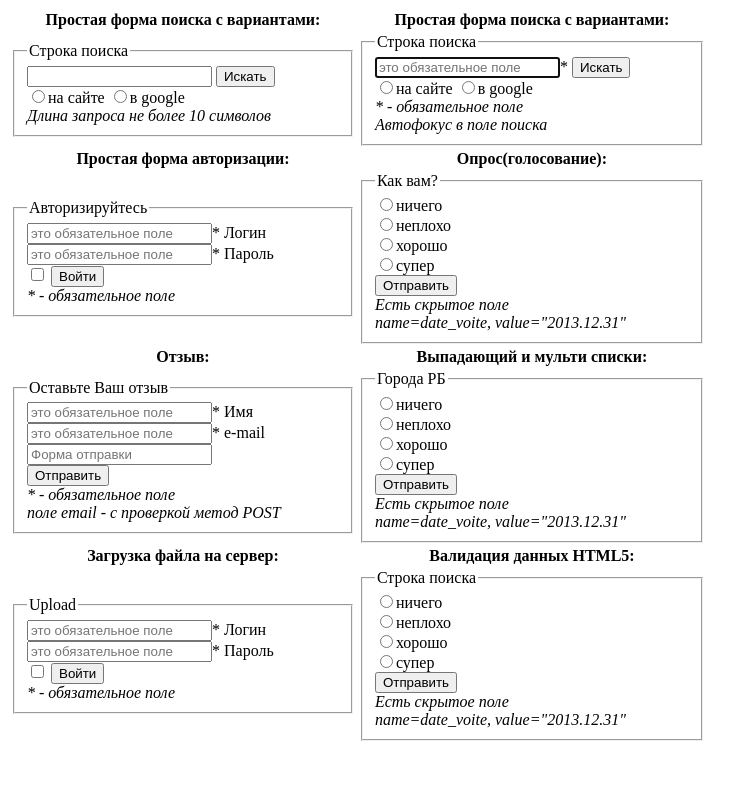
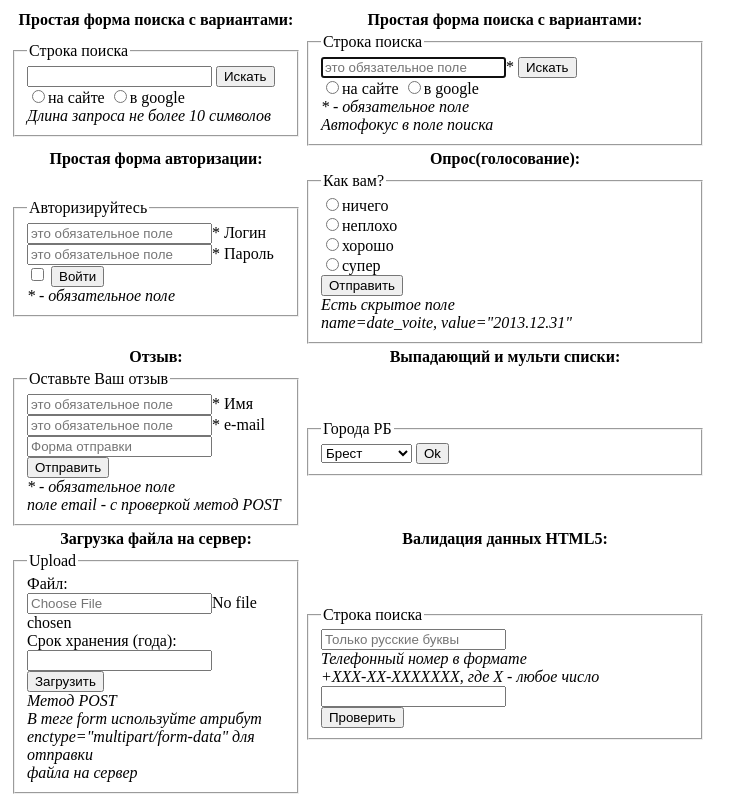
Before and after one commit to aadmn8427/Andrei_Ananich, a plain HTML site: page home/05_HTML/base/forms.html in a window 1280 px wide. Shown: the whole page, without its empty margins (0-753 px from the left). Drawn offline with Linux system fonts and the light colour scheme.

Commit message:
modified

```diff
--- a/home/05_HTML/base/forms.html
+++ b/home/05_HTML/base/forms.html
@@ -14,7 +14,8 @@
         </tr>
         <tr>
             <td>
-                <form action=http://fe.it-academy.by/TestForm.php method="post"><fieldset>
+                <form action=http://fe.it-academy.by/TestForm.php method="post">
+                    <fieldset>
                     <legend>Строка поиска</legend>
                     <input type="text" name="name" maxlength="10">
                     <input type="submit" value="Искать">
@@ -23,10 +24,12 @@
                     <label><input type="radio" name="поиск" id="в google">в google</label>
                     <br>
                     <em>Длина запроса не более 10 символов</em>
+                    </fieldset>
                 </form>
             </td>
             <td>
-                <form action=http://fe.it-academy.by/TestForm.php method="post"><fieldset>
+                <form action=http://fe.it-academy.by/TestForm.php method="post">
+                    <fieldset>
                     <legend>Строка поиска</legend>
                     <input type="text" name="name" placeholder="это обязательное поле" required autofocus>&ast;
                     <input type="submit" value="Искать">
@@ -36,6 +39,7 @@
                     <br>
                     <em>* - обязательное поле<br>
                         Автофокус в поле поиска</em>
+                    </fieldset>
                 </form>
             </td>
         </tr>
@@ -45,26 +49,30 @@
         </tr>
         <tr>
             <td>
-                <form action=http://fe.it-academy.by/TestForm.php method="post"><fieldset>
+                <form action=http://fe.it-academy.by/TestForm.php method="post">
+                    <fieldset>
                     <legend>Авторизируйтесь</legend>
                     <input type="text" name="login" placeholder="это обязательное поле" required>&ast; Логин<br>
                     <input type="password" name="password" placeholder="это обязательное поле" required>&ast; Пароль<br>
                     <input type="checkbox" name="check1">
                     <input type="submit" value="Войти"><br>
                     <em>* - обязательное поле</em>
+                    </fieldset>
                 </form>
             </td>
             <td>
-                <form action=http://fe.it-academy.by/TestForm.php method="post"><fieldset>
+                <form action=http://fe.it-academy.by/TestForm.php method="post">
+                    <fieldset>
                     <legend>Как вам?</legend>
                     <label><input type="radio" name="data" id="ничего">ничего</label><br>
                     <label><input type="radio" name="data" id="неплохо">неплохо</label><br>
                     <label><input type="radio" name="data" id="хорошо">хорошо</label><br>
                     <label><input type="radio" name="data" id="супер">супер</label><br>
-                    <input type="text" name="date_voite" value="2013.12.31" hidden>
+                    <input type="hidden" name="date_voite" value="2013.12.31">
                     <input type="submit" value="Отправить"><br>
                     <em>Есть скрытое поле<br>
                         name=date_voite, value="2013.12.31"</em>
+                    </fieldset>
                 </form>
             </td>
         </tr>
@@ -74,7 +82,8 @@
         </tr>
         <tr>
             <td>
-                <form action=http://fe.it-academy.by/TestForm.php method="post"><fieldset>
+                <form action=http://fe.it-academy.by/TestForm.php method="post">
+                    <fieldset>
                     <legend>Оставьте Ваш отзыв</legend>
                     <input type="text" name="text" placeholder="это обязательное поле" required>&ast; Имя<br>
                     <input type="email" name="email" placeholder="это обязательное поле" required>&ast; e-mail<br>
@@ -83,19 +92,27 @@
                     <em>* - обязательное поле<br>
                         поле email - с проверкой
                         метод POST</em>
+                    </fieldset>
                 </form>
             </td>
             <td>
-                <form action=http://fe.it-academy.by/TestForm.php method="post"><fieldset>
+                <form action=http://fe.it-academy.by/TestForm.php method="post">
+                    <fieldset>
                     <legend>Города РБ</legend>
-                    <label><input type="radio" name="data" id="ничего">ничего</label><br>
-                    <label><input type="radio" name="data" id="неплохо">неплохо</label><br>
-                    <label><input type="radio" name="data" id="хорошо">хорошо</label><br>
-                    <label><input type="radio" name="data" id="супер">супер</label><br>
-                    <input type="text" name="date_voite" value="2013.12.31" hidden>
-                    <input type="submit" value="Отправить"><br>
-                    <em>Есть скрытое поле<br>
-                        name=date_voite, value="2013.12.31"</em>
+                    <select name="list" id="list">
+                        <optgroup label="Города РБ">
+                              <option value="1">Брест</option>
+                              <option value="2">Минск</option>
+                              <option value="3">Витебск</option>
+                        </optgroup>
+                        <optgroup label="Города России">
+                              <option value="4">Москва</option>
+                              <option value="5">Рязань</option>
+                              <option value="6">Магадан</option>
+                        </optgroup>
+                    </select>
+                    <input type="submit" value="Ok">
+                    </fieldset>
                 </form>
             </td>
         </tr>
@@ -105,26 +122,31 @@
         </tr>
         <tr>
             <td>
-                <form action=http://fe.it-academy.by/TestForm.php method="post"><fieldset>
+                <form action=http://fe.it-academy.by/TestForm.php method="post" enctype="multipart/form-data">
+                    <fieldset>
                     <legend>Upload</legend>
-                    <input type="text" name="login" placeholder="это обязательное поле" required>&ast; Логин<br>
-                    <input type="password" name="password" placeholder="это обязательное поле" required>&ast; Пароль<br>
-                    <input type="checkbox" name="check1">
-                    <input type="submit" value="Войти"><br>
-                    <em>* - обязательное поле</em>
+                    Файл:<br>
+                    <input type="text" name="file" placeholder="Choose File">No file chosen<br>
+                    Срок хранения (года):<br>
+                    <input type="datetime" name="years" ><br>
+                    <input type="submit" value="Загрузить"><br>
+                    <em>Метод POST<br>
+                        В теге form используйте атрибут<br>
+                        enctype="multipart/form-data" для отправки<br>
+                        файла на сервер</em>
+                    </fieldset>
                 </form>
             </td>
             <td>
-                <form action=http://fe.it-academy.by/TestForm.php method="post"><fieldset>
+                <form action=http://fe.it-academy.by/TestForm.php method="post">
+                    <fieldset>
                     <legend>Строка поиска</legend>
-                    <label><input type="radio" name="data" id="ничего">ничего</label><br>
-                    <label><input type="radio" name="data" id="неплохо">неплохо</label><br>
-                    <label><input type="radio" name="data" id="хорошо">хорошо</label><br>
-                    <label><input type="radio" name="data" id="супер">супер</label><br>
-                    <input type="text" name="date_voite" value="2013.12.31" hidden>
-                    <input type="submit" value="Отправить"><br>
-                    <em>Есть скрытое поле<br>
-                        name=date_voite, value="2013.12.31"</em>
+                    <input type="text" name="text" pattern="[А-Яа-яЁё]+" placeholder="Только русские буквы"><br>
+                    <em>Телефонный номер в формате<br>
+                        +ХХХ-ХХ-ХХХХХХХ, где Х - любое число</em>
+                    <input type="tel" name="tel" pattern=".*"><br>
+                    <input type="submit" value="Проверить">
+                    </fieldset>
                 </form>
             </td>
         </tr>
```
